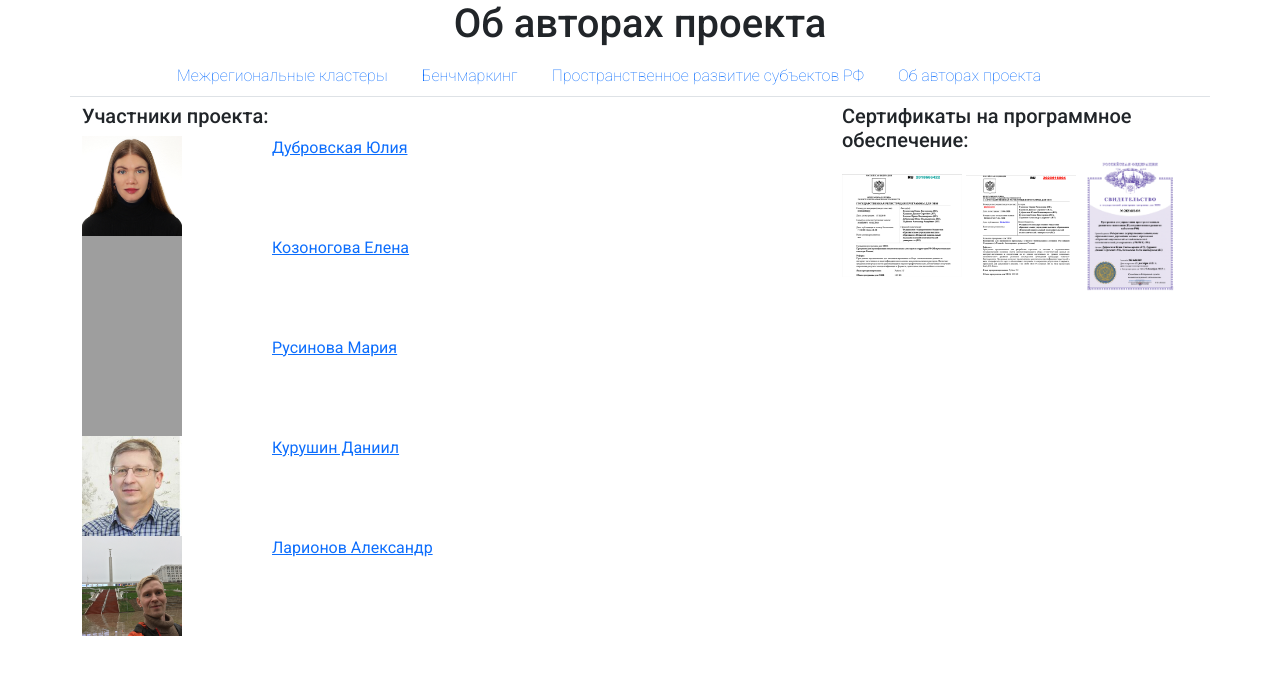
After one commit to ekozonogova/cluster, a Django app: page /about/ in a window 1280 px wide. The commit adds this page. Shown: the top 675 px of the page. Run offline with Django 3.2, Linux system fonts and the light colour scheme; some libraries are stand-ins or nearby versions; grey boxes are pictures that could not be loaded.

Commit message:
fixed menu, pages context engine, added about page

```diff
--- a/clusters_web/clusters_core/static/css/main.css
+++ b/clusters_web/clusters_core/static/css/main.css
@@ -22,6 +22,21 @@ ul li {
   background:inherit;
   text-decoration: underline;
 }*/
+
+.center-cropped {
+  width: 100px;
+  height: 100px;
+  /*background-position: center center;*/
+  background-repeat: no-repeat;
+}
+
+.cropped {
+  width: 100px;
+  height: 100px;
+  object-fit: cover; /* Do not scale the image */
+  object-position: center; /* Center the image within the element */
+  /*background-repeat: no-repeat;*/
+}
 
 .crop-img {
     width: 500px;
--- /dev/null
+++ b/clusters_web/clusters_core/templates/about.html
@@ -0,0 +1,42 @@
+{% extends 'base.html' %}
+{% load static %}
+
+{% block content %}
+	<div class="container">
+		<div class="row">
+			<div class="col-sm-8">
+				<div class="row">
+					<h5>Участники проекта:</h5>
+				</div>
+				<div class="row">
+					{% for d in owners_data %}
+					<div class="col-sm-3">
+						{% with 'images/about/'|add:d.img_name as image_static %}
+							<img src="{% static image_static %}" class="cropped">
+						{% endwith %}
+					</div>
+					<div class="col-sm-9">
+						<a href="{{ d.link }}">{{ d.name }}</a>
+					</div>
+					{% endfor %}
+				</div>
+			</div>
+			<div class="col-sm-4">
+				<h5>Сертификаты на программное обеспечение:</h5>
+				<img class="img-responsive" src="{% static 'cert1.png' %}" width="120">
+				<img class="img-responsive" src="{% static 'cert2.png' %}" width="110">
+				<img class="img-responsive" src="{% static 'cert3.png' %}" width="100">
+			</div>
+		</div>
+	</div>
+{% endblock %}
+
+{% block spec_scripts %}
+	<script type="text/javascript">
+		$(document).ready(function() {
+			$(".background-waiter").css("display","none");
+			$("#waiter").css("display","none");
+
+		});
+	</script>
+{% endblock %}
--- a/clusters_web/clusters_core/templates/base.html
+++ b/clusters_web/clusters_core/templates/base.html
@@ -60,21 +60,19 @@
         <div></div><div></div><div></div><div></div><div></div><div></div><div></div><div></div><div></div><div></div><div></div><div></div>
     </div>
 	{% block header %}
+        <h1 class="text-center">{{ current_page }}</h1>
         <div class="container" style="
-    margin: 20px 0;
+        /*margin: 0 0;*/
+        padding-bottom: 7px;
         width: 100%;
         background-color: #ffffff;">
         <div class="row">
-            <ul class="nav nav-tabs" style="padding: 0 190px;">
+            <ul class="nav nav-tabs" style="padding: 0 90px; font-weight: 200;">
+                {% for e in pgs_info %}
                   <li class="nav-item">
-                <a class="nav-link" href="clusters">Межрегиональные кластеры</a>
+                    <a class="nav-link" href="/{{ e.link }}">{{ e.name }}</a>
                   </li>
-              <li class="nav-item">
-                <a class="nav-link" href="benchmark">Бенчмаркинг</a>
-              </li>
-              <li class="nav-item">
-                <a class="nav-link" href="product-space">Пространственное развитие субъектов РФ</a>
-              </li>
+                {% endfor %}
             </ul>
         </div>
         </div>
--- a/clusters_web/clusters_core/templates/benchmark.html
+++ b/clusters_web/clusters_core/templates/benchmark.html
@@ -80,7 +80,7 @@
 </div>
 </form>
 
-<div id="gmap" style="bottom: 0; position: absolute; left: 0; right: 0; top: 130px;">
+<div id="gmap" style="bottom: 0; position: absolute; left: 0; right: 0; top: 160px;">
 
 </div>
 {% endblock %}
--- a/clusters_web/clusters_core/templates/clusters.html
+++ b/clusters_web/clusters_core/templates/clusters.html
@@ -53,7 +53,7 @@
 	</div>
 </form>
 
-<div id="gmap" style="bottom: 0; position: absolute; left: 0; right: 0; top: 130px;">
+<div id="gmap" style="bottom: 0; position: absolute; left: 0; right: 0; top: 160px;">
 
 </div>
 
--- a/clusters_web/clusters_core/urls.py
+++ b/clusters_web/clusters_core/urls.py
@@ -9,5 +9,6 @@ urlpatterns = [
 	path('regions_list', views.regions_list, name='regions'),
 	path('i_regions_list/<str:reg_name>', views.identical_regions_list, name='identical_regions'),
 	path('m_region_members/<str:reg_name>', views.macro_region_members, name='macro_region_members'),
-	path('svg_img/<str:path>', views.svg_img, name='svg_img')
+	path('svg_img/<str:path>', views.svg_img, name='svg_img'),
+	path('about/', views.about, name='about')
 ]
--- a/clusters_web/clusters_core/views.py
+++ b/clusters_web/clusters_core/views.py
@@ -5,6 +5,7 @@ import sys
 import os
 from django.http import HttpResponse
 from bs4 import BeautifulSoup as BS
+from clusters import settings
 
 # from rutermextract import TermExtractor
 # # from json import load, dump
@@ -12,13 +13,16 @@ from bs4 import BeautifulSoup as BS
 # te = TermExtractor()
 
 # Create your views here.
-def add_meta(ctx, page_header=None, current_page=None):
+
+def add_meta(ctx, page_key=None):
 	ctx.update(settings.SITE_SETTINGS)
-	# banners = models.Banner.objects.filter(enabled=True).order_by('-id')
-	# ctx.update({'banners': banners})
+	if page_key:
+		pgs = settings.SITE_SETTINGS['pages']
+		current_page = [x[1] for x in pgs.items() if x[0] == page_key][0]
 	ctx.update({
-		'page_header': page_header,
-		'current_page': current_page
+		'pgs_info': [{"link":x, "name":y} for x,y in pgs.items()],
+		'page_key': page_key,
+		'current_page': current_page,
 	})
 
 	return ctx
@@ -32,6 +36,7 @@ def index(request):
 def clusters(request):
 	context = {}
 	context.update({'a': 1})
+	add_meta(context, page_key='clusters')
 	# data = {}
 
 	# data.update({
@@ -49,6 +54,7 @@ def clusters(request):
 def benchmark(request):
 	context = {}
 	context.update({'a': 1})
+	add_meta(context, page_key='benchmark')
 	# data = {}
 
 	# data.update({
@@ -66,6 +72,7 @@ def benchmark(request):
 def macroregions(request):
 	context = {}
 	context.update({'a': 1})
+	add_meta(context, page_key='product-space')
 	# data = {}
 
 	# data.update({
@@ -185,6 +192,10 @@ def identical_regions_list(request, reg_name):
 
 def svg_img(path):
 	print(path, file=sys.stderr)
+	# This code makes 500 internal server error only on production (maybe error in paths),
+	# so to update graphs:
+	# 	1. Uncomment lines below, run at localhost,
+	#	2. git add all generated files, collect static on production.
 	# img = open(path).read()
 
 	# soup = BS(img, features="xml")
@@ -194,3 +205,17 @@ def svg_img(path):
 
 	# TODO: shutil.move file to /static where collectstatic saves all files!
 	# open('%s_clickable.svg' % path.split(".dot")[0], 'w').write(soup.prettify())
+
+def about(request):
+	context = {
+		"owners_data": [
+			{"img_name": "julia.jpg", "name": "Дубровская Юлия", "link": "http://"},
+			{"img_name": "elena.jpg", "name": "Козоногова Елена", "link": "http://"},
+			{"img_name": "maria.jpg", "name": "Русинова Мария", "link": "http://"},
+			{"img_name": "daniil.jpg", "name": "Курушин Даниил", "link": "http://github.com/daniel-kurushin"},
+			{"img_name": "sanya.jpg", "name": "Ларионов Александр", "link": "http://github.com/alarionov93"},
+		]
+	}
+	add_meta(context, page_key='about')
+
+	return render(request, 'about.html', context=context)
```
Also changed, not shown: clusters_web/clusters/settings.py (+7 -0 lines), clusters_web/clusters/settings_dev.py (+9 -0 lines), clusters_web/clusters_core/static/cert1.png (added), clusters_web/clusters_core/static/cert2.png (added), clusters_web/clusters_core/static/cert3.png (added), clusters_web/clusters_core/static/images/about/daniil.jpg (added), clusters_web/clusters_core/static/images/about/julia.jpg (added), clusters_web/clusters_core/static/images/about/sanya.jpg (added). Lines whose indentation alone changed are shown as unchanged.
